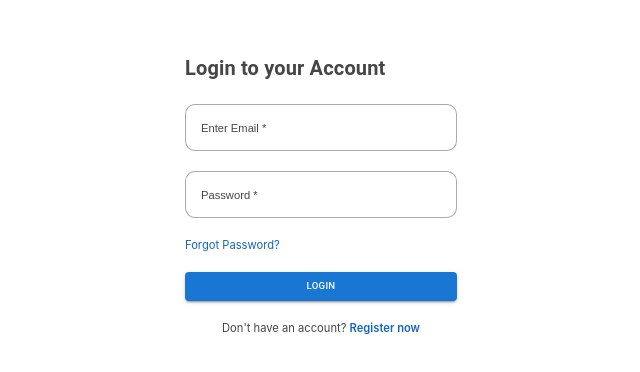
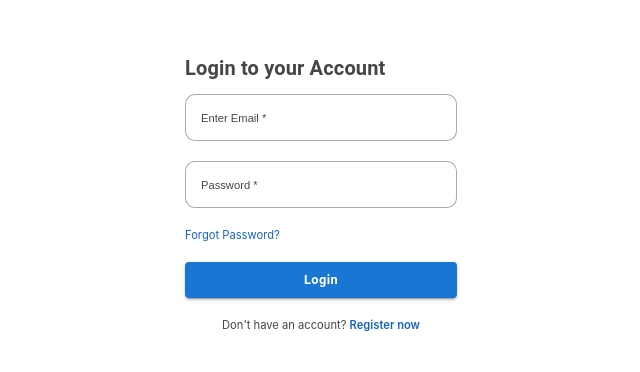
Before and after one commit to IMahold/login, a React (Create React App) app: page / in a window 1280 px wide. Shown: the part 108-480 px from the top of the page, without its empty margins (319-959 px from the left). Built offline with nearby package versions, Linux system fonts and the light colour scheme.

Commit message:
new adjustment

```diff
--- a/src/components/Login/Login.jsx
+++ b/src/components/Login/Login.jsx
@@ -11,14 +11,23 @@ export default function Login() {
         <form action="">
           <Typography
             variant="h6"
-            sx={{ marginBottom: "20px", color: "#464646", fontWeight: "600" }}
+            sx={{ marginBottom: "10px", color: "#464646", fontWeight: "600" }}
           >
             Login to your Account
           </Typography>
           <input type="text" placeholder="Enter Email *" />
           <input type="text" placeholder="Password *" />
           <p className="forgot">Forgot Password?</p>
-          <Button fullWidth variant="contained" sx={{ fontSize: "0.6rem" }}>
+          <Button
+            fullWidth
+            variant="contained"
+            sx={{
+              fontSize: "0.8rem",
+              padding: "7px",
+              textTransform: "capitalize",
+              fontWeight: "600",
+            }}
+          >
             Login
           </Button>
           <p className="account">
```
